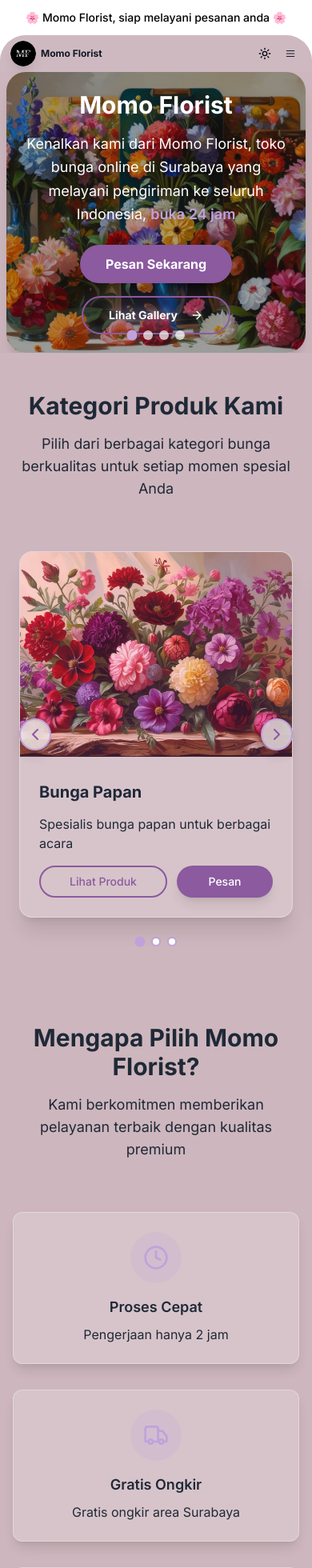
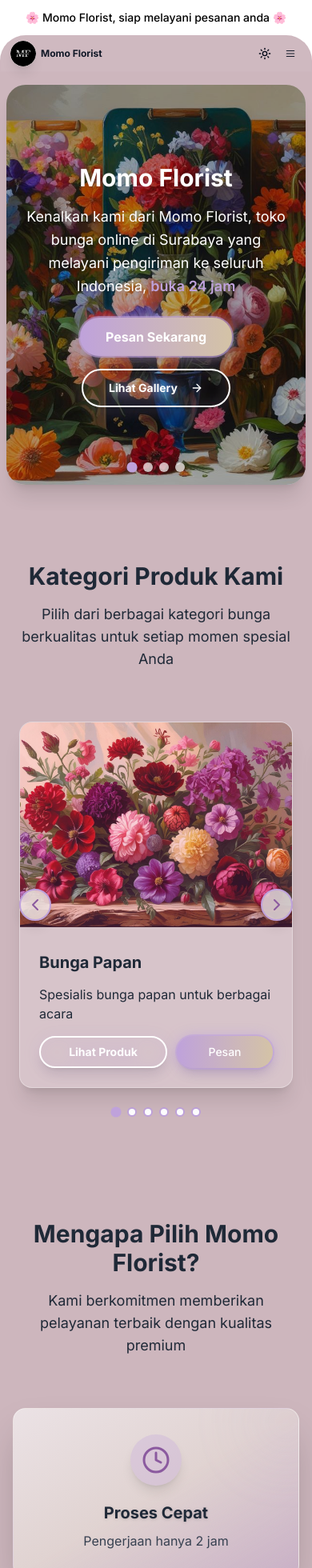
Before and after one commit to Agaajmd/momoflorist, a Next.js app: page / in a window 390 px wide. Shown: the top 1960 px of the page at 80% size. Built offline with nearby package versions, Linux system fonts and the light colour scheme.

Commit message:
edit page for all

```diff
--- a/app/gallery/page.tsx
+++ b/app/gallery/page.tsx
@@ -243,6 +243,55 @@ export default function GalleryPage() {
   const whatsappNumber = "6281213142558"
   const phoneNumber = "081213142558"
 
+  // Dummy data for each section (replace with real data as needed)
+  const bungaSalib = [
+    {
+      src: "https://images.unsplash.com/photo-1506744038136-46273834b3fb?auto=format&fit=crop&w=800&q=80",
+      alt: "Bunga Salib 1",
+      title: "Bunga Salib Premium",
+      description: "Rangkaian bunga salib untuk duka cita dan peringatan",
+      price: "Rp 700.000",
+    },
+    {
+      src: "https://images.unsplash.com/photo-1464983953574-0892a716854b?auto=format&fit=crop&w=800&q=80",
+      alt: "Bunga Salib 2",
+      title: "Bunga Salib Elegant",
+      description: "Desain elegan dan penuh makna",
+      price: "Rp 850.000",
+    },
+    {
+      src: "https://images.unsplash.com/photo-1519681393784-d120267933ba?auto=format&fit=crop&w=800&q=80",
+      alt: "Bunga Salib 3",
+      title: "Bunga Salib Classic",
+      description: "Pilihan klasik untuk penghormatan",
+      price: "Rp 650.000",
+    },
+  ];
+
+  const bungaPotongPita = [
+    {
+      src: "https://images.unsplash.com/photo-1465101046530-73398c7f28ca?auto=format&fit=crop&w=800&q=80",
+      alt: "Bunga Potong Pita 1",
+      title: "Bunga Potong Pita Premium",
+      description: "Rangkaian bunga untuk acara peresmian dan grand opening",
+      price: "Rp 900.000",
+    },
+    {
+      src: "https://images.unsplash.com/photo-1502082553048-f009c37129b9?auto=format&fit=crop&w=800&q=80",
+      alt: "Bunga Potong Pita 2",
+      title: "Bunga Potong Pita Elegant",
+      description: "Desain elegan untuk momen spesial",
+      price: "Rp 1.100.000",
+    },
+    {
+      src: "https://images.unsplash.com/photo-1468421870903-4df1664ac249?auto=format&fit=crop&w=800&q=80",
+      alt: "Bunga Potong Pita 3",
+      title: "Bunga Potong Pita Classic",
+      description: "Pilihan klasik untuk acara penting",
+      price: "Rp 950.000",
+    },
+  ];
+
   return (
     <div className="min-h-screen">
       {/* Hero Section */}
@@ -263,7 +312,6 @@ export default function GalleryPage() {
               Lihat koleksi karya terbaik kami - dari bunga papan, standing flower, hand bouquet, hingga dekorasi bunga
               yang memukau
             </p>
-
             <div className="flex flex-col items-center gap-4">
               <WhatsAppButton
                 message="Halo, saya tertarik dengan karya-karya di gallery Momo Florist"
@@ -288,9 +336,9 @@ export default function GalleryPage() {
         </div>
       </section>
 
-      {/* Gallery Section */}
-      <section className="relative py-12 bg-[#CDB6BD] dark:bg-[#2F3134]">
-        <div className="relative max-w-7xl mx-auto px-4 sm:px-6 lg:px-8">
+      {/* Section: Bunga Salib */}
+      <section className="py-16 md:py-24 bg-[#CDB6BD] dark:bg-[#2F3134]">
+        <div className="max-w-7xl mx-auto px-4 sm:px-6 lg:px-8">
           <motion.div
             initial={{ opacity: 0, y: 20 }}
             whileInView={{ opacity: 1, y: 0 }}
@@ -298,19 +346,55 @@ export default function GalleryPage() {
             viewport={{ once: true }}
             className="text-center mb-12"
           >
-            <h2 className="text-3xl md:text-4xl font-bold text-gray-800 dark:text-[#EDE6DE] mb-4">Karya Terbaik Kami</h2>
+            <h2 className="text-3xl md:text-4xl font-bold text-gray-800 dark:text-[#EDE6DE] mb-4">Bunga Salib</h2>
             <p className="text-lg text-gray-800 dark:text-[#C6BBAE] max-w-2xl mx-auto mb-8">
-              Setiap karya dibuat dengan penuh dedikasi dan perhatian terhadap detail untuk memberikan hasil yang
-              sempurna
+              Rangkaian bunga salib untuk duka cita, peringatan, dan penghormatan dengan desain premium dan penuh makna.
             </p>
           </motion.div>
+          <MobileProductGrid products={bungaSalib} columns={3} />
+        </div>
+      </section>
 
+      {/* Section: Bunga Potong Pita */}
+      <section className="py-16 md:py-24 bg-[#CDB6BD] dark:bg-[#2F3134]">
+        <div className="max-w-7xl mx-auto px-4 sm:px-6 lg:px-8">
+          <motion.div
+            initial={{ opacity: 0, y: 20 }}
+            whileInView={{ opacity: 1, y: 0 }}
+            transition={{ duration: 0.8 }}
+            viewport={{ once: true }}
+            className="text-center mb-12"
+          >
+            <h2 className="text-3xl md:text-4xl font-bold text-gray-800 dark:text-[#EDE6DE] mb-4">Bunga Potong Pita</h2>
+            <p className="text-lg text-gray-800 dark:text-[#C6BBAE] max-w-2xl mx-auto mb-8">
+              Pilihan bunga potong pita untuk acara peresmian, grand opening, dan momen spesial lainnya.
+            </p>
+          </motion.div>
+          <MobileProductGrid products={bungaPotongPita} columns={3} />
+        </div>
+      </section>
+
+      {/* Section: Gallery */}
+      <section className="py-16 md:py-24 bg-[#CDB6BD] dark:bg-[#2F3134]">
+        <div className="max-w-7xl mx-auto px-4 sm:px-6 lg:px-8">
+          <motion.div
+            initial={{ opacity: 0, y: 20 }}
+            whileInView={{ opacity: 1, y: 0 }}
+            transition={{ duration: 0.8 }}
+            viewport={{ once: true }}
+            className="text-center mb-12"
+          >
+            <h2 className="text-3xl md:text-4xl font-bold text-gray-800 dark:text-[#EDE6DE] mb-4">Gallery</h2>
+            <p className="text-lg text-gray-800 dark:text-[#C6BBAE] max-w-2xl mx-auto mb-8">
+              Lihat koleksi karya terbaik kami dari berbagai kategori bunga dan dekorasi.
+            </p>
+          </motion.div>
           <MobileProductGrid products={galleryImages} columns={3} />
         </div>
       </section>
 
       {/* CTA Section */}
-      <section className="relative py-12 bg-[#CDB6BD] dark:bg-[#2F3134] overflow-hidden rounded-b-[3rem]">
+      <section className="relative py-16 md:py-24 bg-[#CDB6BD] dark:bg-[#2F3134] overflow-hidden rounded-b-[3rem]">
         <div className="relative max-w-4xl mx-auto px-4 sm:px-6 lg:px-8 text-center">
           <motion.div
             initial={{ opacity: 0, y: 20 }}
--- a/app/page.tsx
+++ b/app/page.tsx
@@ -18,6 +18,13 @@ const categories = [
     color: "from-pink-500 to-rose-500",
   },
   {
+    title: "Bunga Papan Mini",
+    description: "Pilihan bunga papan mini yang elegan dan praktis",
+    image: "/bunga papan/bunga papan2.jpg",
+    href: "/bunga-papan-mini",
+    color: "from-yellow-400 to-pink-400",
+  },
+  {
     title: "Bunga Standing",
     description: "Standing flower untuk acara spesial",
     image: "https://images.unsplash.com/photo-1563241527-3004b7be0ffd?ixlib=rb-4.0.3&auto=format&fit=crop&w=800&q=80",
@@ -31,6 +38,20 @@ const categories = [
       "https://images.unsplash.com/photo-1487070183336-b863922373d4?ixlib=rb-4.0.3&auto=format&fit=crop&w=800&q=80",
     href: "/hand-bouquet",
     color: "from-green-500 to-teal-500",
+  },
+  {
+    title: "Bunga Salib",
+    description: "Rangkaian bunga salib untuk duka cita dan penghormatan",
+    image: "/gallery/gallery toko bunga4.jpg",
+    href: "/gallery#bunga-salib",
+    color: "from-blue-400 to-indigo-400",
+  },
+  {
+    title: "Bunga Potong Pita",
+    description: "Bunga potong pita untuk peresmian dan acara spesial",
+    image: "/gallery/gallery toko bunga5.jpg",
+    href: "/gallery#bunga-potong-pita",
+    color: "from-pink-400 to-yellow-400",
   },
 ]
 
@@ -108,11 +129,11 @@ export default function HomePage() {
       <SocialSidebar />
 
       {/* Hero Section with Responsive Image Slider (swipe only) */}
-      <section className="relative w-full overflow-hidden px-2 md:px-8">
+      <section className="relative w-full overflow-hidden px-2 md:px-8 pt-4 md:pt-8 pb-8 md:pb-12">
         {/* Purple background for side padding */}
         <div className="absolute inset-0 -mx-2 md:-mx-8 bg-[#CDB6BD] dark:bg-[#2F3134] z-0" aria-hidden="true" />
         <div
-          className="relative w-full h-[90vw] max-h-[650px] md:h-[48vw] md:max-h-[600px] rounded-3xl mx-auto shadow-xl bg-white/10 dark:bg-[#232325]/10 z-10"
+          className="relative w-full h-[130vw] max-h-[500px] md:h-[48vw] md:max-h-[600px] rounded-3xl mx-auto shadow-xl bg-white/10 dark:bg-[#232325]/10 z-10"
           onTouchStart={handleTouchStart}
           onTouchMove={handleTouchMove}
           onTouchEnd={handleTouchEnd}
@@ -162,7 +183,7 @@ export default function HomePage() {
             >
               <WhatsAppButton
                 message="Halo, saya ingin memesan bunga dari Momo Florist"
-                className="bg-[#8B5A9F] hover:bg-[#BFA2DB] text-white font-bold rounded-full px-8 py-4 transition-all duration-200 transform hover:scale-105 text-base border-none shadow-lg hover:shadow-xl min-w-[180px] h-12"
+                className="bg-gradient-to-r from-[#BFA2DB] to-[#D4C3A6] text-white font-bold rounded-full px-8 py-4 transition-all duration-200 transform hover:scale-105 text-base border-none shadow-lg drop-shadow-[0_1px_8px_rgba(191,162,219,0.7)] min-w-[180px] h-12 ring-2 ring-[#BFA2DB]/60 hover:ring-[#D4C3A6]/80"
                 hideIcon
               >
                 Pesan Sekarang
@@ -171,10 +192,10 @@ export default function HomePage() {
                 variant="ghost"
                 size="lg"
                 asChild
-                className="border-2 border-[#8B5A9F] text-white font-bold drop-shadow-[0_1px_8px_rgba(191,162,219,0.7)] hover:text-white hover:border-[#BFA2DB] hover:bg-[#BFA2DB] bg-transparent rounded-full px-8 py-3 transition-all duration-200 transform hover:scale-105 min-w-[180px] h-12"
+                className="border-2 border-white text-white font-bold rounded-full px-8 py-3 transition-all duration-200 transform hover:scale-105 min-w-[180px] h-12 bg-transparent shadow-lg drop-shadow-[0_1px_8px_rgba(191,162,219,0.7)] hover:bg-[#BFA2DB] hover:text-white hover:border-[#BFA2DB]"
               >
                 <Link href="/gallery" className="flex items-center justify-center space-x-2">
-                  <span className="text-white font-bold drop-shadow-[0_1px_8px_rgba(191,162,219,0.7)]">Lihat Gallery</span>
+                  <span className="text-white font-bold drop-shadow-[0_1px_8px_rgba(191,162,219,0.7)] group-hover:text-white">Lihat Gallery</span>
                   <ArrowRight className="h-4 w-4" />
                 </Link>
               </Button>
@@ -222,7 +243,7 @@ export default function HomePage() {
       </section>
 
       {/* Categories Section */}
-      <section className="relative py-12 bg-[#CDB6BD] dark:bg-[#2F3134] overflow-hidden">
+      <section className="relative py-16 md:py-24 bg-[#CDB6BD] dark:bg-[#2F3134] overflow-hidden">
         <div className="relative max-w-7xl mx-auto px-4 sm:px-6 lg:px-8">
           <motion.div
             initial={{ opacity: 0, y: 20 }}
@@ -273,12 +294,12 @@ export default function HomePage() {
                           <h3 className="text-xl font-bold text-gray-800 dark:text-[#EDE6DE] mb-2 min-h-[2.5rem] flex items-center">{category.title}</h3>
                           <p className="text-gray-800 dark:text-[#EDE6DE] mb-4 flex-1 min-h-[3rem] flex items-start">{category.description}</p>
                           <div className="flex space-x-3 mt-auto">
-                            <Button asChild variant="ghost" className="flex-1 border-2 border-[#8B5A9F] text-[#8B5A9F] hover:text-white hover:border-[#BFA2DB] hover:bg-[#BFA2DB] bg-transparent rounded-full px-6 py-2 font-medium transition-all duration-200 transform hover:scale-105 min-w-[120px] h-10 text-sm">
+                            <Button asChild variant="ghost" className="flex-1 border-2 border-white text-white font-bold rounded-full px-6 py-2 transition-all duration-200 transform hover:scale-105 min-w-[120px] h-10 bg-transparent shadow-lg drop-shadow-[0_1px_8px_rgba(191,162,219,0.7)] hover:bg-[#BFA2DB] hover:text-white hover:border-[#BFA2DB] text-sm">
                               <Link href={category.href}>Lihat Produk</Link>
                             </Button>
                             <WhatsAppButton
                               message={`Halo, saya tertarik dengan ${category.title} dari Momo Florist`}
-                              className="flex-1 bg-[#8B5A9F] hover:bg-[#BFA2DB] text-white font-medium rounded-full px-6 py-2 transition-all duration-200 transform hover:scale-105 text-sm border-none shadow-lg hover:shadow-xl min-w-[120px] h-10"
+                              className="flex-1 bg-gradient-to-r from-[#BFA2DB] to-[#D4C3A6] text-white font-medium rounded-full px-6 py-2 transition-all duration-200 transform hover:scale-105 text-sm border-none shadow-lg drop-shadow-[0_1px_8px_rgba(191,162,219,0.7)] min-w-[120px] h-10 ring-2 ring-[#BFA2DB]/60 hover:ring-[#D4C3A6]/80"
                               hideIcon
                             >
                               Pesan
@@ -356,12 +377,12 @@ export default function HomePage() {
                     <h3 className="text-xl font-bold text-gray-800 dark:text-[#EDE6DE] mb-2 min-h-[2.5rem] flex items-center">{category.title}</h3>
                     <p className="text-gray-800 dark:text-[#EDE6DE] mb-4 flex-1 min-h-[3rem] flex items-start">{category.description}</p>
                     <div className="flex space-x-3 mt-auto">
-                      <Button asChild variant="ghost" className="flex-1 border-2 border-[#8B5A9F] text-[#8B5A9F] hover:text-white hover:border-[#BFA2DB] hover:bg-[#BFA2DB] bg-transparent rounded-full px-6 py-2 font-medium transition-all duration-200 transform hover:scale-105 min-w-[120px] h-10 text-sm">
+                      <Button asChild variant="ghost" className="flex-1 border-2 border-white text-white font-bold rounded-full px-6 py-2 transition-all duration-200 transform hover:scale-105 min-w-[120px] h-10 bg-transparent shadow-lg drop-shadow-[0_1px_8px_rgba(191,162,219,0.7)] hover:bg-[#BFA2DB] hover:text-white hover:border-[#BFA2DB] text-sm">
                         <Link href={category.href}>Lihat Produk</Link>
                       </Button>
                       <WhatsAppButton
                         message={`Halo, saya tertarik dengan ${category.title} dari Momo Florist`}
-                        className="flex-1 bg-[#8B5A9F] hover:bg-[#BFA2DB] text-white font-medium rounded-full px-6 py-2 transition-all duration-200 transform hover:scale-105 text-sm border-none shadow-lg hover:shadow-xl min-w-[120px] h-10"
+                        className="flex-1 bg-gradient-to-r from-[#BFA2DB] to-[#D4C3A6] text-white font-medium rounded-full px-6 py-2 transition-all duration-200 transform hover:scale-105 text-sm border-none shadow-lg drop-shadow-[0_1px_8px_rgba(191,162,219,0.7)] min-w-[120px] h-10 ring-2 ring-[#BFA2DB]/60 hover:ring-[#D4C3A6]/80"
                         hideIcon
                       >
                         Pesan
@@ -376,7 +397,7 @@ export default function HomePage() {
       </section>
 
       {/* Features Section */}
-      <section className="py-12 bg-[#CDB6BD] dark:bg-[#2F3134]">
+      <section className="py-16 md:py-24 bg-[#CDB6BD] dark:bg-[#2F3134]">
         <div className="max-w-7xl mx-auto px-4 sm:px-6 lg:px-8">
           <motion.div
             initial={{ opacity: 0, y: 20 }}
@@ -401,14 +422,17 @@ export default function HomePage() {
                 whileInView={{ opacity: 1, y: 0 }}
                 transition={{ duration: 0.8, delay: index * 0.1 }}
                 viewport={{ once: true }}
-                whileHover={{ scale: 1.05 }}
-                className="text-center p-6 bg-white/20 dark:bg-[#2F3134] rounded-xl shadow-lg hover:shadow-xl transition-all duration-300 border border-white/30 dark:border-[#C6BBAE]/20"
+                whileHover={{ scale: 1.07 }}
+                className="relative text-center p-8 bg-gradient-to-br from-white/60 via-[#EDE6DE]/60 to-[#BFA2DB]/30 dark:from-[#232325]/60 dark:via-[#2F3134]/60 dark:to-[#BFA2DB]/20 rounded-2xl shadow-2xl hover:shadow-2xl transition-all duration-300 border border-white/40 dark:border-[#C6BBAE]/30 group overflow-hidden"
               >
-                <div className="inline-flex items-center justify-center w-16 h-16 bg-[#BFA2DB]/20 dark:bg-[#BFA2DB]/30 rounded-full mb-4">
-                  <feature.icon className="h-8 w-8 text-[#BFA2DB] dark:text-[#BFA2DB]" />
+                <div className="absolute -top-8 -right-8 w-24 h-24 bg-[#BFA2DB]/20 dark:bg-[#BFA2DB]/30 rounded-full blur-2xl opacity-60 group-hover:scale-110 transition-transform duration-300 z-0" />
+                <div className="relative z-10 flex flex-col items-center">
+                  <div className="inline-flex items-center justify-center w-16 h-16 bg-[#BFA2DB]/30 dark:bg-[#BFA2DB]/40 rounded-full mb-5 shadow-lg group-hover:scale-110 transition-transform duration-300">
+                    <feature.icon className="h-9 w-9 text-[#8B5A9F] dark:text-[#BFA2DB]" />
+                  </div>
+                  <h3 className="text-xl font-bold text-gray-800 dark:text-[#EDE6DE] mb-2 drop-shadow">{feature.title}</h3>
+                  <p className="text-base text-gray-700 dark:text-[#C6BBAE] leading-relaxed">{feature.description}</p>
                 </div>
-                <h3 className="text-lg font-semibold text-gray-800 dark:text-[#EDE6DE] mb-2">{feature.title}</h3>
-                <p className="text-gray-800 dark:text-[#C6BBAE]">{feature.description}</p>
               </motion.div>
             ))}
           </div>
@@ -416,7 +440,7 @@ export default function HomePage() {
       </section>
 
       {/* CTA Section */}
-      <section className="relative py-12 bg-[#CDB6BD] dark:bg-[#2F3134] overflow-hidden rounded-b-[3rem]">
+      <section className="relative py-16 md:py-24 bg-[#CDB6BD] dark:bg-[#2F3134] overflow-hidden rounded-b-[3rem] mt-0">
         <div className="relative max-w-4xl mx-auto px-4 sm:px-6 lg:px-8 text-center">
           <motion.div
             initial={{ opacity: 0, y: 20 }}
@@ -431,7 +455,7 @@ export default function HomePage() {
             <div className="flex flex-col items-center gap-4">
               <WhatsAppButton
                 message="Halo, saya ingin konsultasi dan memesan bunga dari Momo Florist"
-                className="bg-[#8B5A9F] hover:bg-[#BFA2DB] text-white font-bold rounded-full px-8 py-4 transition-all duration-200 transform hover:scale-105 text-base border-none shadow-lg hover:shadow-xl min-w-[200px] h-12"
+                className="bg-gradient-to-r from-[#BFA2DB] to-[#D4C3A6] text-white font-bold rounded-full px-8 py-4 transition-all duration-200 transform hover:scale-105 text-base border-none shadow-lg drop-shadow-[0_1px_8px_rgba(191,162,219,0.7)] min-w-[200px] h-12 ring-2 ring-[#BFA2DB]/60 hover:ring-[#D4C3A6]/80"
                 hideIcon
               >
                 Konsultasi Gratis
@@ -439,7 +463,7 @@ export default function HomePage() {
               <Button
                 variant="ghost"
                 size="lg"
-                className="border-2 border-[#8B5A9F] text-[#8B5A9F] hover:text-white hover:border-[#BFA2DB] hover:bg-[#BFA2DB] bg-transparent rounded-full px-8 py-3 font-medium transition-all duration-200 transform hover:scale-105 min-w-[200px] h-12"
+                className="border-2 border-white text-white font-bold rounded-full px-8 py-3 transition-all duration-200 transform hover:scale-105 min-w-[200px] h-12 bg-transparent shadow-lg drop-shadow-[0_1px_8px_rgba(191,162,219,0.7)] hover:bg-[#BFA2DB] hover:text-white hover:border-[#BFA2DB]"
                 asChild
               >
                 <a href="tel:081213142558" className="flex items-center justify-center space-x-2">
```
Also changed, not shown: app/bunga-papan-mini/page.tsx (+8 -5 lines), app/bunga-papan/page.tsx (+8 -5 lines), app/bunga-standing/page.tsx (+34 -2 lines), app/hand-bouquet/page.tsx (+9 -6 lines), components/navigation.tsx (+15 -11 lines).
